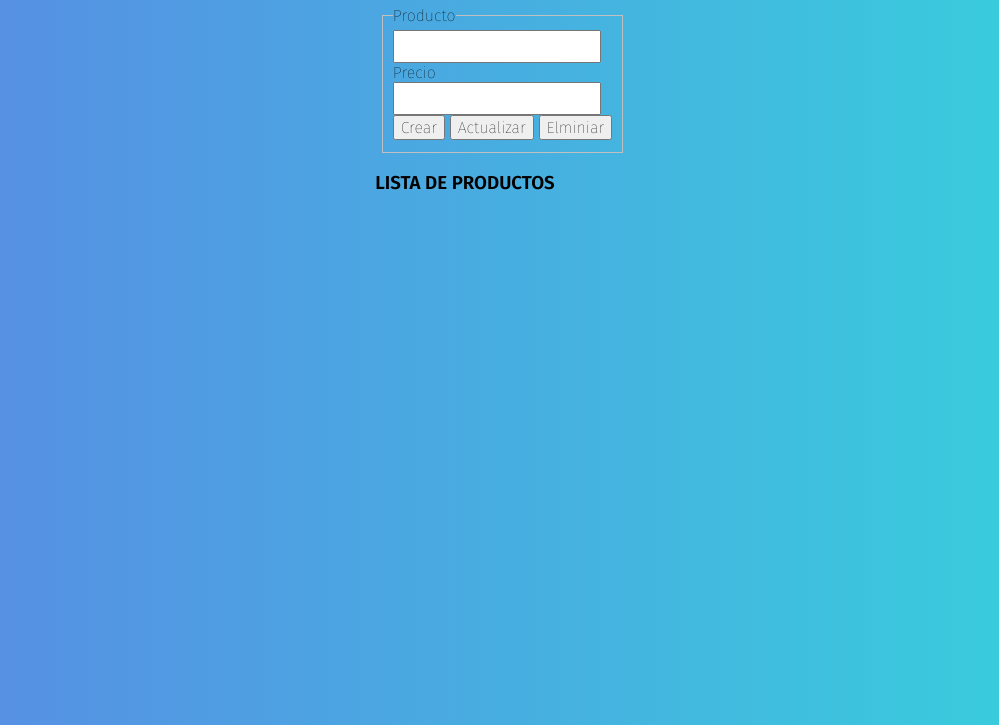
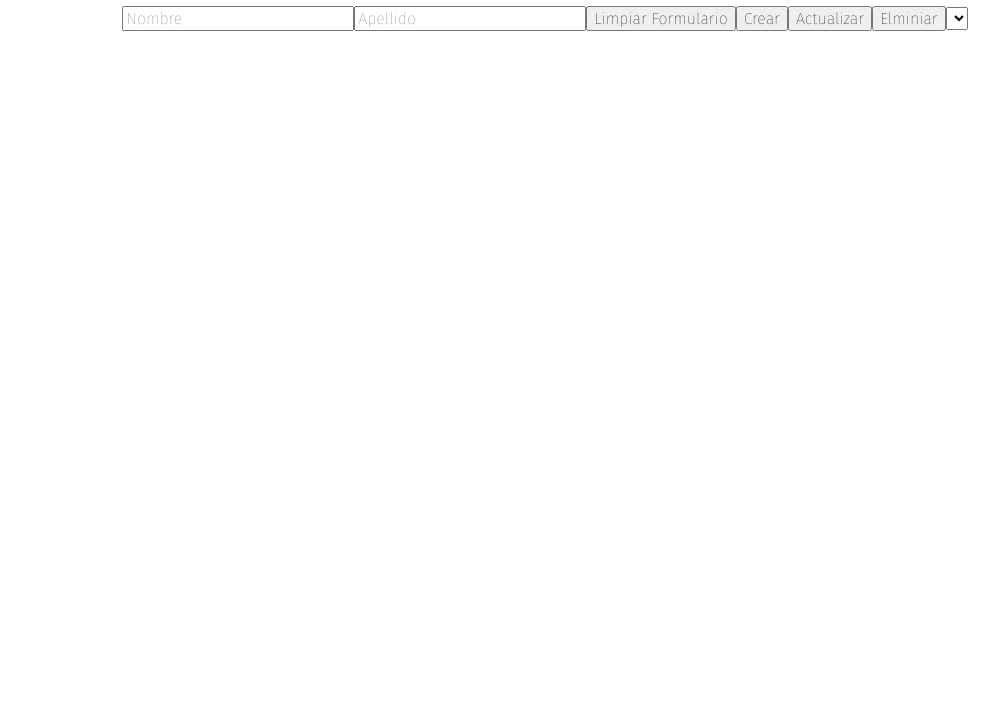
Before and after one commit to mikeucampdev/CRUD-proyecto-2, a plain HTML site: page index.html in a window 1280 px wide. Shown: the part 75-800 px from the top of the page, without its empty margins (175-1174 px from the left). Drawn offline with Linux system fonts and the light colour scheme.

Commit message:
cambiando el diseño del CRUD

```diff
--- a/estilos.css
+++ b/estilos.css
@@ -1,35 +1,30 @@
 body{
     font-family: 'Fira Sans', sans-serif;
-    background: #36D1DC;  /* fallback for old browsers */
-    background: -webkit-linear-gradient(to right, #5B86E5, #36D1DC);  /* Chrome 10-25, Safari 5.1-6 */
-    background: linear-gradient(to right, #5B86E5, #36D1DC); /* W3C, IE 10+/ Edge, Firefox 16+, Chrome 26+, Opera 12+, Safari 7+ */
+
 
 }
 
-h1,h3{
+h1{
     text-align: center;
 }
-
-
 
 form{
     display: flex;
     justify-content: center;
     align-items: center;
-    width: 715px;
     margin: 0;
-    padding-left: 20em;
-
+    padding-left: 10em;
 
 }
 
 
-input,textarea{
-    padding: 5px;
+.__container{
+    width: 100vw;
+
 }
 
+input{
+    width: 20%;
+    margin: 0.5rem;
 
-img{
-    width: 40px;
-    height: 20px;
 }
--- a/index.html
+++ b/index.html
@@ -13,26 +13,25 @@
     <title>CRUD</title>
 </head>
 <body>
-    <h1>CATALAGO DE PRODUCTOS</h1>
+    <h1>LIATA DE ALUMNOS</h1>
+
     <div class="__container">
 
         <div class="__form">
             <form>
-                <fieldset>
-                    <legend>Producto</legend>
-                    <input type="text" class="form-control" id="item">
+
+
+                    <input class="name" name="name" id="name" placeholder="Nombre">
                     <br>
-                    <legend>Precio</legend>
-                    <input type="number" step="0.01" class="form-control" id="precio">
-                    <br>
-                    <button type="button" id="creat">Crear</button>
-                    <button type="button" id="update">Actualizar</button>
-                    <button type="button" id="deleteItem">Elminiar</button>
-                </fieldset>
+                    <input class="apellido" name="apellido"  id="apellido" placeholder="Apellido">
+                    <button class="clear" onclick="clearForm">Limpiar Formulario</button>
+                    <button class="creat" id="creat">Crear</button>
+                    <button class="update" id="update">Actualizar</button>
+                    <button class="deleteItem" id="deleteItem">Elminiar</button>
+                    <select id="panel" onclick="panelClick"></select>
+
             </form>
 
-            <h3>LISTA DE PRODUCTOS</h3>
-            <table class="table table-borderer table-hover" id="listaProductos"></table>
          </div>
     </div>
 
```
